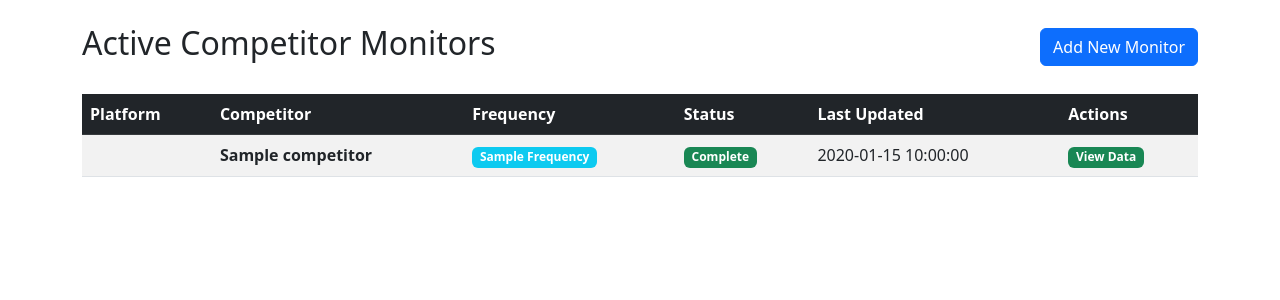
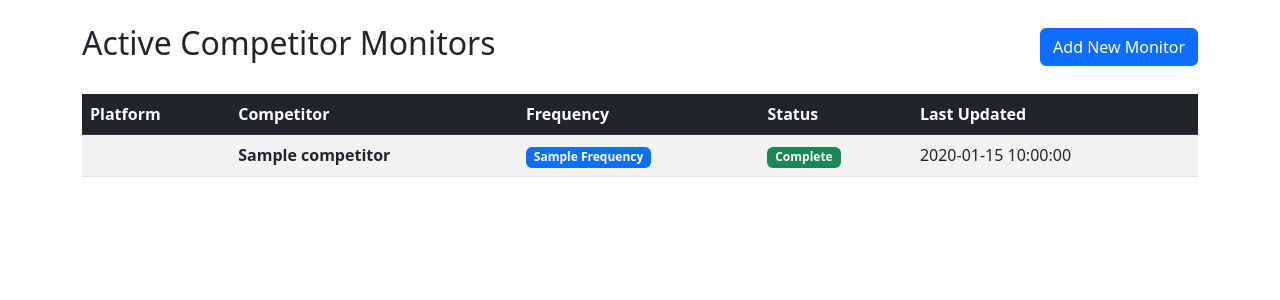
Before and after one commit to mido-99/Apify_Scrape_social, a FastAPI app: template templates/requests.html in a window 1280 px wide. Shown: the part 56-356 px from the top of the page. Run offline with FastAPI, Linux system fonts and the light colour scheme; the template is opened without the code that fills it: most values are stand-ins (such as "Sample title", 1, 10 or a date in 2020).

Commit message:
Modify requests.html: remove action

```diff
--- a/templates/requests.html
+++ b/templates/requests.html
@@ -17,7 +17,6 @@
                         <th>Frequency</th>
                         <th>Status</th>
                         <th>Last Updated</th>
-                        <th>Actions</th>
                     </tr>
                 </thead>
                 <tbody>
@@ -30,7 +29,7 @@
                             <strong>{{ monitor.competitor }}</strong>
                         </td>
                         <td>
-                            <span class="badge bg-info">{{ monitor.frequency|title }}</span>
+                            <span class="badge bg-primary">{{ monitor.frequency|title }}</span>
                         </td>
                         <td>
                             {% if monitor.status == 'complete' %}
@@ -44,13 +43,6 @@
                             {% endif %}
                         </td>
                         <td>{{ monitor.updated_at or monitor.created_at }}</td>
-                        <td>
-                            {% if monitor.status == 'complete' %}
-                                <span class="badge bg-success">View Data</span>
-                            {% else %}
-                                <span class="badge bg-secondary">Processing...</span>
-                            {% endif %}
-                        </td>
                     </tr>
                     {% endfor %}
                 </tbody>
```
